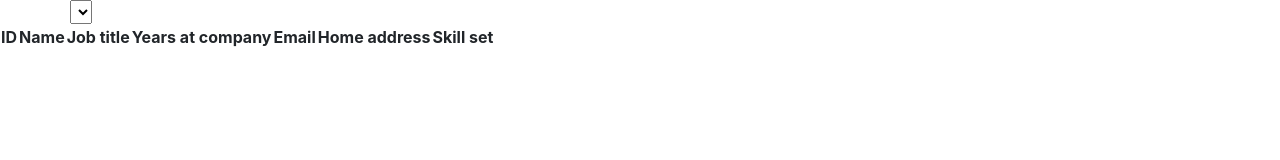
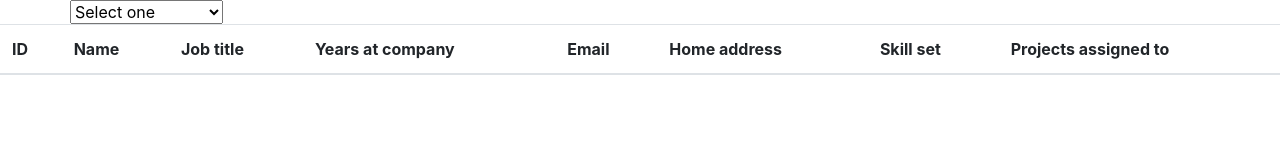
Before and after one commit to BrightBoost/EmployeesFromServer, a plain HTML site: page index.html in a window 1280 px wide. Drawn offline with nearby package versions, Linux system fonts and the light colour scheme.

Commit message:
more stuff

```diff
--- a/index.html
+++ b/index.html
@@ -19,7 +19,7 @@
         <select id="workers"></select>
       </div>
     </div>
-    <table id="workersTable" class="table-striped">
+    <table id="workersTable" class="table table-striped">
       <thead>
         <tr>
           <th>ID</th>
@@ -29,6 +29,7 @@
           <th>Email</th>
           <th>Home address</th>
           <th>Skill set</th>
+          <th>Projects assigned to</th>
         </tr>
       </thead>
       <tbody id="workerTableBody">
--- a/scripts/index.js
+++ b/scripts/index.js
@@ -2,16 +2,34 @@
 
 let employees = [];
 
-window.onload = function() {
-  $.getJSON("data/employees.json", function(result) {
+window.onload = function () {
+  $.getJSON("data/employees.json", function (result) {
     employees = result;
     loadDropdown(result);
   });
-
-  selectWorker.onchange = onSelectWorker;
-
+  const workerSelect = document.getElementById("workers");
+  workerSelect.onchange = onSelectWorker;
 };
 
 function loadDropdown() {
+  const workersNames = document.getElementById("workers");
+  let selectOne = document.createElement("option");
+  selectOne.textContent = "Select one";
+  selectOne.value = "";
 
+  workersNames.appendChild(selectOne);
+
+  let nrOfWorkers = employees.length;
+  for (let i = 0; i < nrOfWorkers; i++) {
+    let options = new Option(employees[i].name, employees[i].id);
+    workersNames.appendChild(options);
+  }
 }
+
+function onSelectWorker() {
+  let workerTableBody = document.getElementById("workerTableBody");
+  const workersNames = document.getElementById("workers");
+  let selection = workersNames.value;
+  let selectedEmployee = employees.find(e => e.id == selection);
+  workerTableBody.innerHTML = "";
+}
```
